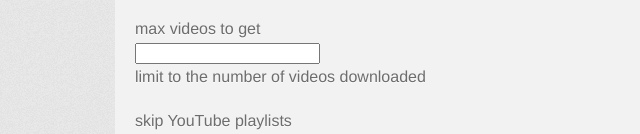
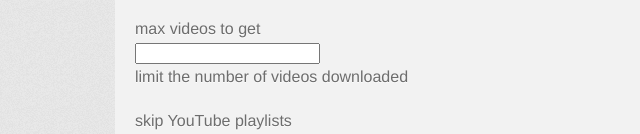
Before and after one commit to lhoenig/fbsounds, a plain HTML site: page index.html in a window 1280 px wide. Shown: the part 666-800 px from the top of the page, 215-855 px from the left. Drawn offline with Linux system fonts and the light colour scheme; a web font is replaced by a local one.

Commit message:
i like dis style

```diff
--- a/index.html
+++ b/index.html
@@ -70,7 +70,7 @@
   <label class="control-label" for="nvids">max videos to get</label>
   <div class="controls">
     <input id="nvids" name="nvids" type="text" placeholder="" class="input-xlarge">
-    <p class="help-block">limit to the number of videos downloaded</p>
+    <p class="help-block">limit the number of videos downloaded</p>
   </div>
 </div>
 
```
